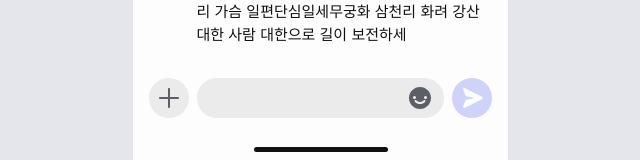
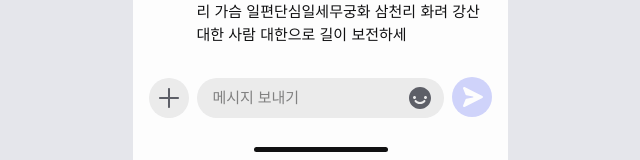
Before and after one commit to CEOS-Developers/react-messenger-19th, a React (Create React App) app: page / in a window 1280 px wide. Shown: the part 652-812 px from the top of the page, without its empty margins (320-960 px from the left). Built offline with nearby package versions, Linux system fonts and the light colour scheme; a web font is replaced by a local one.

Commit message:
Fix : clear send 버튼을 눌렀을 때 onSubmit 속성이 아니라 onBlur 핸들러함수가 발동되는 로직을 onBlur 핸들러 함수 내부의 조건문 분기로 해결

```diff
--- a/src/components/non-fixed/ChatInput/ChatInputForm.tsx
+++ b/src/components/non-fixed/ChatInput/ChatInputForm.tsx
@@ -1,7 +1,7 @@
 import styled from 'styled-components';
 import * as ST from '@styles/styledComponents';
-
 import { useRecoilState } from 'recoil';
+import { useRef } from 'react';
 import { isInputBoxFocusedState } from '@context/state/atom';
 
 const StyledChatInputForm = styled.form`
@@ -50,19 +50,43 @@ const StyledStaleSendIcon = styled.img`
   /* ${ST.hoverCursor}; */
 `;
 
-const StyledClearSendIcon = styled.img``;
+const StyledSubmitButton = styled.button`
+  border: none;
+  background: none;
+  padding: 0;
+  margin: 0;
+`;
+
+const StyledClearSendIcon = styled.img`
+  ${ST.hoverCursor};
+`;
 
 export default function ChatInputForm() {
+  const inputRef = useRef<HTMLInputElement>(null);
   const [isInputBoxFocused, setIsInputBoxFocused] = useRecoilState(
     isInputBoxFocusedState
   );
 
   function handleToggleIsInputBoxFocused() {
+    // 포커스가 되었는데 값이 있는 상태에서 블러가 풀리는 것으로 가면 상태를 변경시키지 않음 => 내용이 없는 상태에서 메시지 전송도 막아줌
+    if (isInputBoxFocused && inputRef.current?.value !== '') {
+      return;
+    }
     setIsInputBoxFocused((prev) => !prev);
   }
 
+  function handleSubmitForm(ev: any) {
+    if (isInputBoxFocused === false) {
+      ev.preventDefault();
+      console.log('hi');
+    } else if (isInputBoxFocused === true) {
+      ev.preventDefault();
+      console.log('good');
+    }
+  }
+
   return (
-    <StyledChatInputForm>
+    <StyledChatInputForm onSubmit={handleSubmitForm}>
       {isInputBoxFocused === false && (
         <StyledPlusButton src="/images/circlePlus.svg" />
       )}
@@ -70,14 +94,18 @@ export default function ChatInputForm() {
         <StyledInputBox
           onFocus={handleToggleIsInputBoxFocused}
           onBlur={handleToggleIsInputBoxFocused}
+          placeholder="메시지 보내기"
+          ref={inputRef}
         />
         <StyledSmilingIcon src="/images/smileEmoji.svg" />
       </StyledInputBoxContainer>
-      {isInputBoxFocused === false ? (
-        <StyledStaleSendIcon src="/images/staleSend.svg" />
-      ) : (
-        <StyledStaleSendIcon src="/images/clearSend.svg" />
-      )}
+      <StyledSubmitButton type="submit">
+        {isInputBoxFocused === false ? (
+          <StyledStaleSendIcon src="/images/staleSend.svg" />
+        ) : (
+          <StyledClearSendIcon src="/images/clearSend.svg" />
+        )}
+      </StyledSubmitButton>
     </StyledChatInputForm>
   );
 }
```
Also changed, not shown: 1 other file (tests, documents, lock files or other folders).
